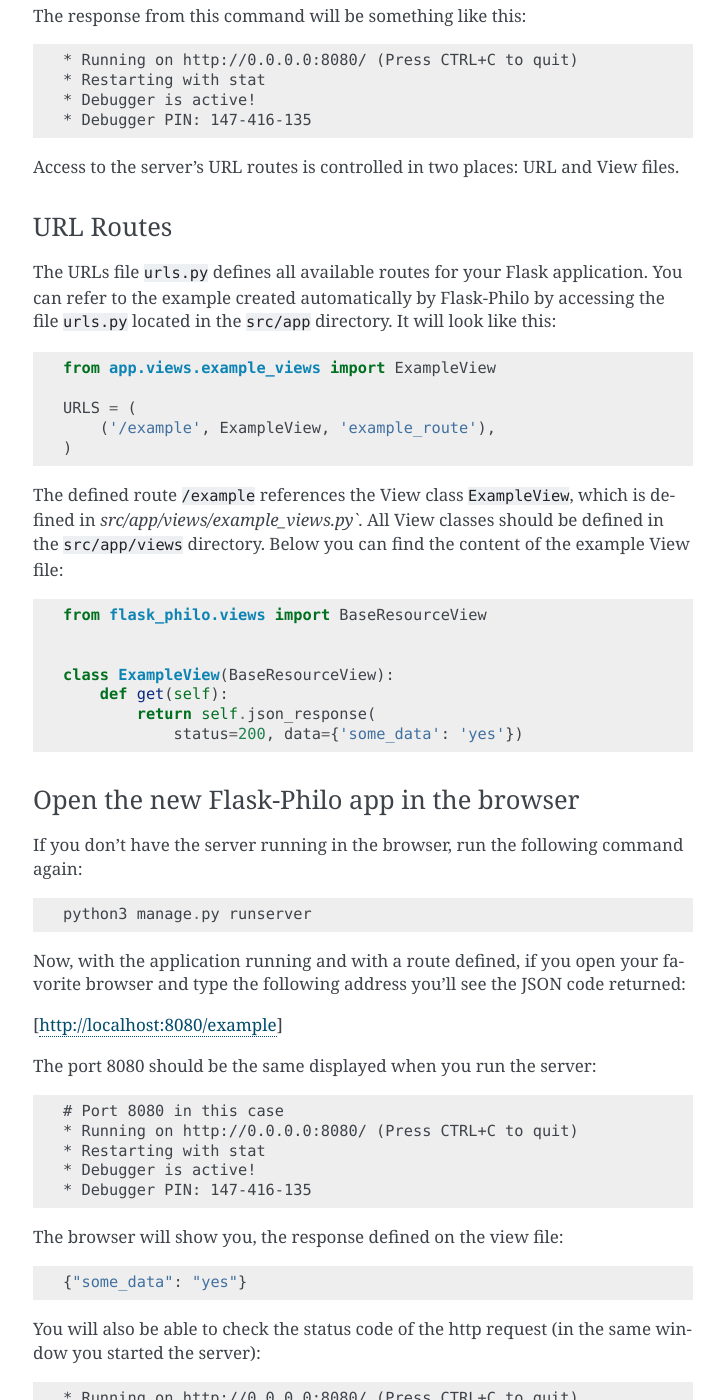
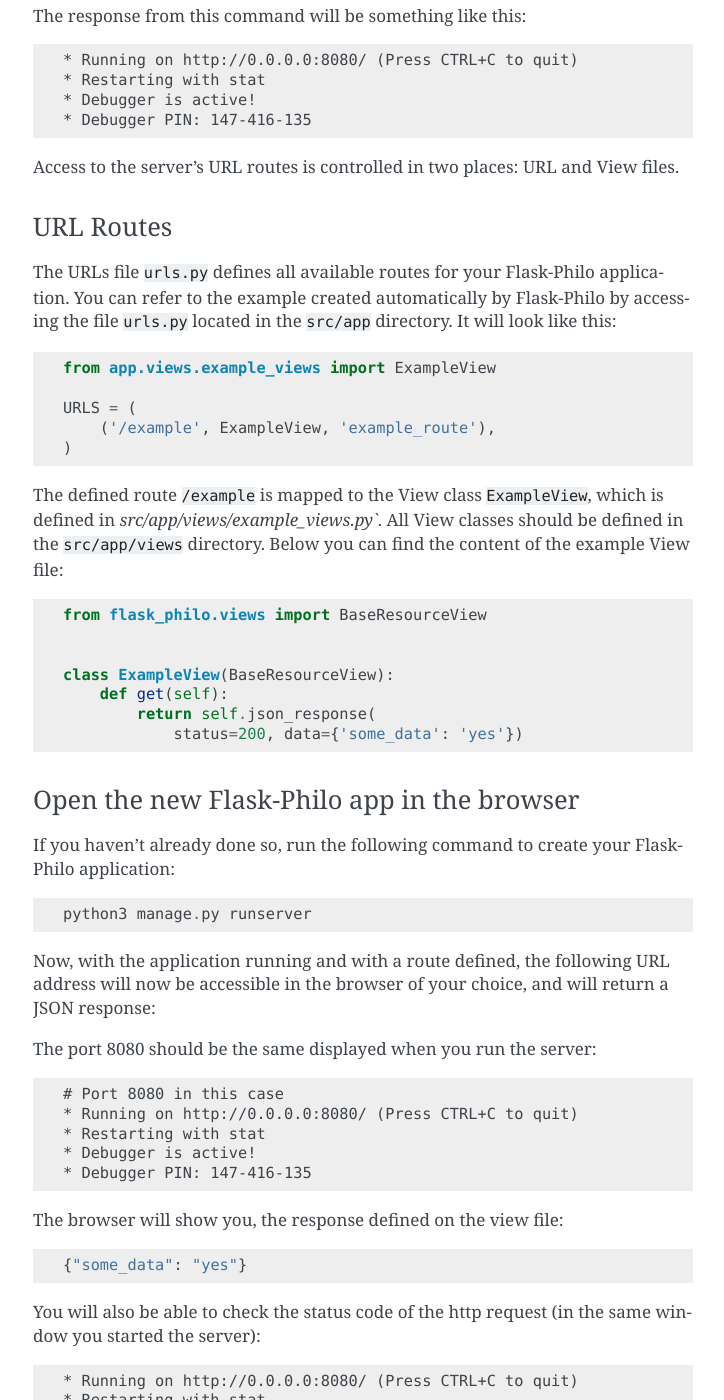
Before and after one commit to fenderdigital/flask-philo, a Sphinx documentation site: the page built from documentation/source/introduction.rst, in a window 1280 px wide and 1400 px high, scrolled down 2314 px. Shown: the whole window, without its empty margins (387-1111 px from the left). Built offline with Sphinx 7.4.7, drawn with Linux system fonts in a browser that asks for light colours; pages that are not in the unit, such as notebooks, are missing from menus.

Commit message:
Intro docs

```diff
--- a/documentation/source/introduction.rst
+++ b/documentation/source/introduction.rst
@@ -127,7 +127,7 @@
 URL Routes
 ####
 
-The URLs file ``urls.py`` defines all available routes for your Flask application. You can refer to the example created automatically by Flask-Philo by accessing the file ``urls.py`` located in the ``src/app`` directory. It will look like this:
+The URLs file ``urls.py`` defines all available routes for your Flask-Philo application. You can refer to the example created automatically by Flask-Philo by accessing the file ``urls.py`` located in the ``src/app`` directory. It will look like this:
 
 ::
 
@@ -137,7 +137,7 @@
         ('/example', ExampleView, 'example_route'),
     )
 
-The defined route ``/example`` references the View class ``ExampleView``, which is defined in `src/app/views/example_views.py``. All View classes should be defined in the ``src/app/views`` directory. Below you can find the content of the example View file:
+The defined route ``/example`` is mapped to the View class ``ExampleView``, which is defined in `src/app/views/example_views.py``. All View classes should be defined in the ``src/app/views`` directory. Below you can find the content of the example View file:
 
 ::
 
@@ -153,16 +153,16 @@
 Open the new Flask-Philo app in the browser
 ###########################################
 
-If you don't have the server running in the browser, run the following command again:
+If you haven't already done so, run the following command to create your Flask-Philo application:
 
 ::
 
     python3 manage.py runserver
 
 
-Now, with the application running and with a route defined, if you open your favorite browser and type the following address you'll see the JSON code returned:
+Now, with the application running and with a route defined, the following URL address will now be accessible in the browser of your choice, and will return a JSON response:
 
-[http://localhost:8080/example]
+.. _http://localhost:8080/example: http://localhost:8080/example
 
 The port 8080 should be the same displayed when you run the server:
 
```
